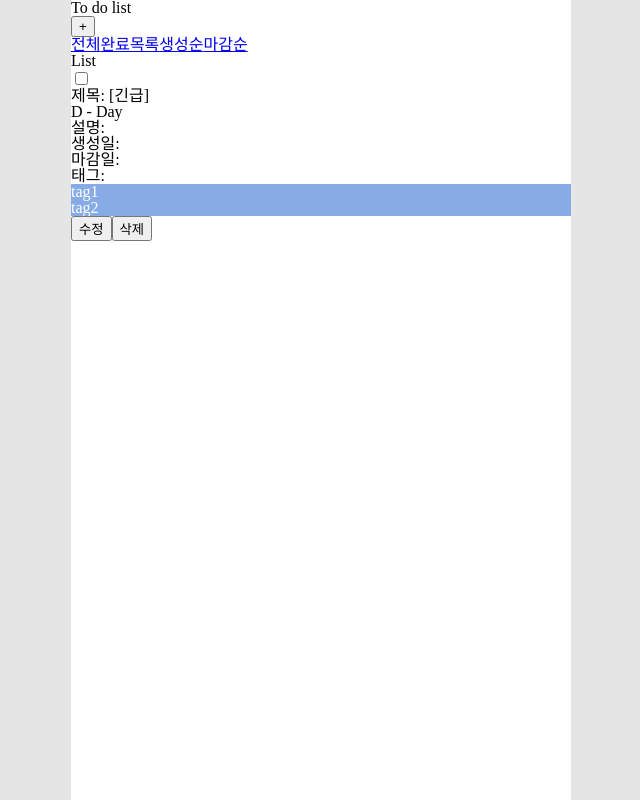
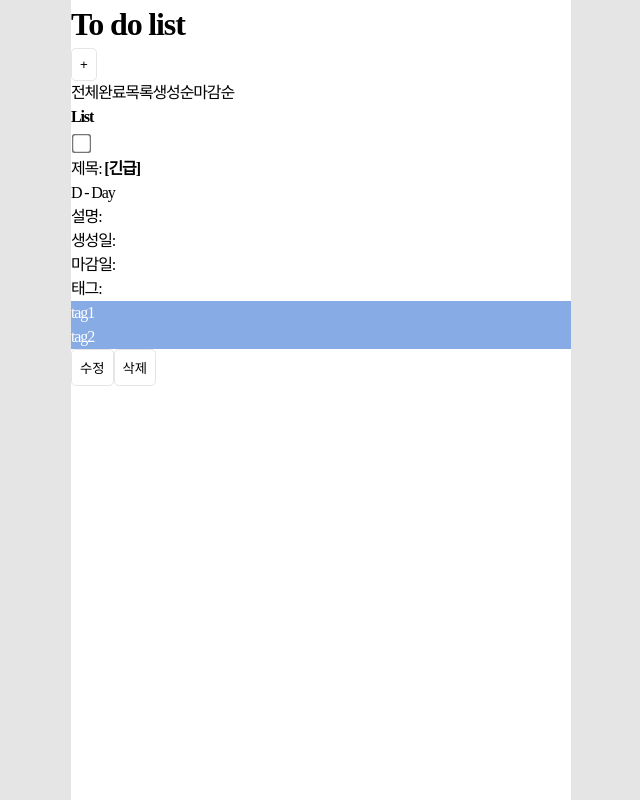
Before and after one commit to mnmhbbb/toolkit-persist-todolist, a React (Create React App) app: page / in a window 1280 px wide. Shown: the whole page, without its empty margins (319-959 px from the left). Built offline with nearby package versions, Linux system fonts and the light colour scheme.

Commit message:
add: 스타일드컴포넌트 기본 스타일 추가

```diff
--- a/src/index.tsx
+++ b/src/index.tsx
@@ -6,6 +6,8 @@ import store, { persistor } from './app/store';
 import App from './App';
 import GlobalStyle from './styles/global';
 import { BrowserRouter } from 'react-router-dom';
+import { ThemeProvider } from 'styled-components';
+import { theme } from './styles/theme';
 
 const container = document.getElementById('root')!;
 const root = createRoot(container);
@@ -14,10 +16,12 @@ root.render(
   <React.StrictMode>
     <Provider store={store}>
       <PersistGate loading={null} persistor={persistor}>
-        <GlobalStyle />
-        <BrowserRouter>
-          <App />
-        </BrowserRouter>
+        <ThemeProvider theme={theme}>
+          <GlobalStyle />
+          <BrowserRouter>
+            <App />
+          </BrowserRouter>
+        </ThemeProvider>
       </PersistGate>
     </Provider>
   </React.StrictMode>
--- a/src/styles/global.ts
+++ b/src/styles/global.ts
@@ -1,8 +1,96 @@
-import { createGlobalStyle } from 'styled-components';
+import { createGlobalStyle, css } from 'styled-components';
 import reset from 'styled-reset';
+import { ThemeType } from './theme';
 
-const GlobalStyle = createGlobalStyle`
+const GlobalStyle = createGlobalStyle<{ theme: ThemeType }>`
   ${reset};
+
+  *{
+        box-sizing:border-box;
+    }
+  body {
+    line-height: 1.5;
+    letter-spacing: -1.14px;
+  }
+
+  input, button {
+    background-color: transparent;
+    border: 1px solid ${(props) => props.theme.colors.border};
+    border-radius: .3rem;
+    outline: none;
+    padding: .5rem;
+    transition: ${(props) => props.theme.transition.default};
+    &:hover {
+      opacity: 0.6;
+    }
+  }
+
+  button {
+    cursor: pointer;
+  }
+
+  button:active {
+    border: 1px solid ${(props) => props.theme.colors.main};
+  }
+
+  input[type=checkbox] {
+    -ms-transform: scale(1.5); /* IE */
+    -moz-transform: scale(1.5); /* FF */
+    -webkit-transform: scale(1.5); /* Safari and Chrome */
+    -o-transform: scale(1.5); /* Opera */
+    cursor: pointer;
+    margin-top: .5rem
+}
+
+  input:focus {
+    border: 1px solid${(props) => props.theme.colors.main};
+  }
+
+  ol, ul, li {
+    list-style: none;
+  }
+
+  a {
+    display: inline-block;
+    text-decoration: none;
+    color: #000;
+  }
+
+  strong,
+  h1, h2, h3, h4, h5, h6 {
+    font-weight: 900;
+  }
+
+  h1 {
+    font-size: 2em;
+  }
+
+  h2 {
+    font-size: 1.5rem;
+  }
+
+
+  label {
+    font-weight: 500;
+  }
+
+  p {
+    font-size: 1rem;
+  }
 `;
 
 export default GlobalStyle;
+
+export const defaultBorderR = css`
+  border-radius: 0.3rem;
+`;
+
+export const defaultMargin = css`
+  margin-bottom: 1rem;
+`;
+
+export const flexCenter = css`
+  display: flex;
+  justify-content: center;
+  align-items: center;
+`;
--- /dev/null
+++ b/src/styles/theme.ts
@@ -0,0 +1,25 @@
+const colors = {
+  main: '#78a8da',
+  tag: '#ffffff',
+  tagBg: '#78a8da',
+  border: '#e5e5e5',
+  gray: '#979797',
+  bgColor: '#f6f6f6',
+};
+
+const fontSize = {
+  title: '1.2rem',
+  sub: '.8rem',
+};
+
+const transition = {
+  default: '.3s ease',
+};
+
+export const theme = {
+  colors,
+  transition,
+  fontSize,
+};
+
+export type ThemeType = typeof theme;
```
Also changed, not shown: src/typing/styled.d.ts (added, +12 -0 lines).
